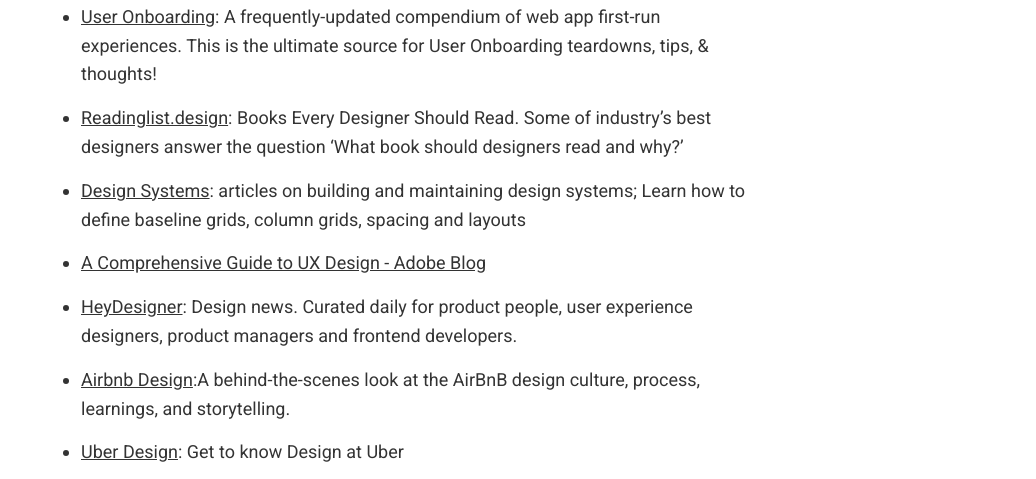
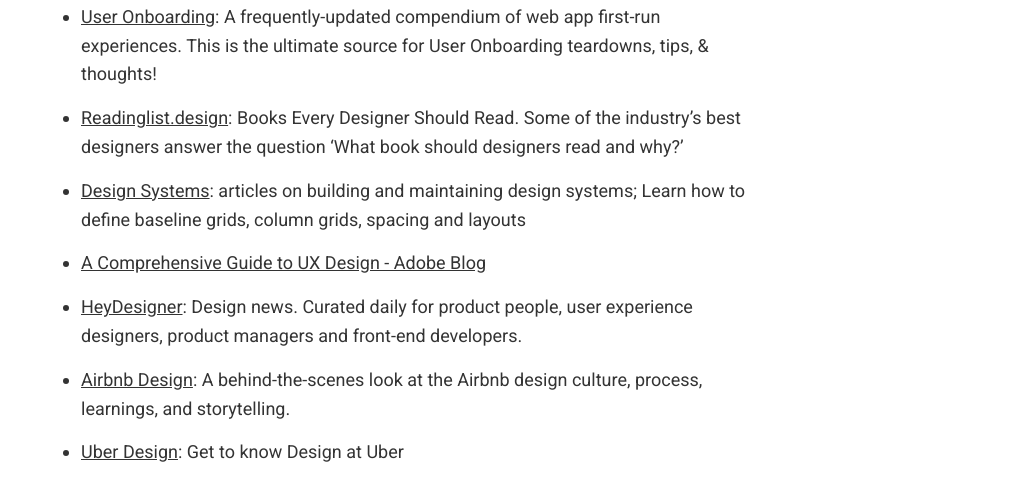
Before and after one commit to ekumachidi/ekumachidi.github.io, a Jekyll site: the page built from _posts/2020-06-26-Free-Design-Learning-Resources.markdown, in a window 1280 px wide and 900 px high, scrolled down 3948 px. Shown: the part 153-632 px from the top of the window, without its empty margins (244-1280 px from the left). Built offline with Jekyll 4.4.1, drawn with Linux system fonts in a browser that asks for light colours; comment, search, counter and statistics services are not loaded; some of the changed text lies outside the part shown.

Commit message:
Adds Design resource grammar edits

```diff
--- a/_posts/2020-06-26-Free-Design-Learning-Resources.markdown
+++ b/_posts/2020-06-26-Free-Design-Learning-Resources.markdown
@@ -53,7 +54,7 @@ Here's the list:
 - [Uxeria Blog](https://blog.uxeria.com)
 - [UX Magazine](https://uxmag.com): UX Magazine is a central, one-stop resource for everything related to user experience.
 - [52 Weeks of UX](https://52weeksofux.com): Weekly insights into better UX practices
-- [Sharpen - Design Challenge Generator](https://sharpen.design) : The best way to get better at anything is to practice often and with a variety of challenges. Sharpen helps you do just that
+- [Sharpen - Design Challenge Generator](https://sharpen.design): The best way to get better at anything is to practice often and with a variety of challenges. Sharpen helps you do just that
 - [Creative Types by Adobe Create](https://mycreativetype.com): Everyone has a creative "type"-knowing yours helps you maximize your potential. Take our quiz to discover your type!
 - [Principles of UX - James Eccleston](https://www.skillshare.com): Learn the core foundation of UX design. UX design is constantly evolving as new ideas and ways of working are created
 - [Flux](https://www.youtube.com/channel/UCN7dywl5wDxTu1RM3eJ_h9Q): Flux is the personal vlog of Ran Segall, a designer and entrepreneur.
@@ -65,11 +66,11 @@ Here's the list:
 - [UX Myths](https://uxmyths.com): Build your product based on evidence, not false beliefs.
 - [Grid System Library](https://grid.kkuistore.com): Free grids for iOS, Android and Bootstrap
 - [User Onboarding](https://www.useronboard.com): A frequently-updated compendium of web app first-run experiences. This is the ultimate source for User Onboarding teardowns, tips, & thoughts!
-- [Readinglist.design](https://readinglist.design): Books Every Designer Should Read. Some of industry's best designers answer the question 'What book should designers read and why?'
+- [Readinglist.design](https://readinglist.design): Books Every Designer Should Read. Some of the industry's best designers answer the question 'What book should designers read and why?'
 - [Design Systems](https://www.designsystems.com): articles on building and maintaining design systems; Learn how to define baseline grids, column grids, spacing and layouts
 - [A Comprehensive Guide to UX Design - Adobe Blog](https://theblog.adobe.com)
-- [HeyDesigner](https://heydesigner.com): Design news. Curated daily for product people, user experience designers, product managers and frontend developers.
-- [Airbnb Design](https://airbnb.design):A behind-the-scenes look at the AirBnB design culture, process, learnings, and storytelling.
+- [HeyDesigner](https://heydesigner.com): Design news. Curated daily for product people, user experience designers, product managers and front-end developers.
+- [Airbnb Design](https://airbnb.design): A behind-the-scenes look at the Airbnb design culture, process, learnings, and storytelling.
 - [Uber Design](https://www.uber.design): Get to know Design at Uber
 
 **P.S:** This post was inspired by Sam, it's not an exhaustive list but it's enough to get you started, please leave a comment if you know other awesome resources that should be on the list
```
Also changed, not shown: other parts of _posts/2020-06-26-Free-Design-Learning-Resources.markdown (+7 -6 lines).
